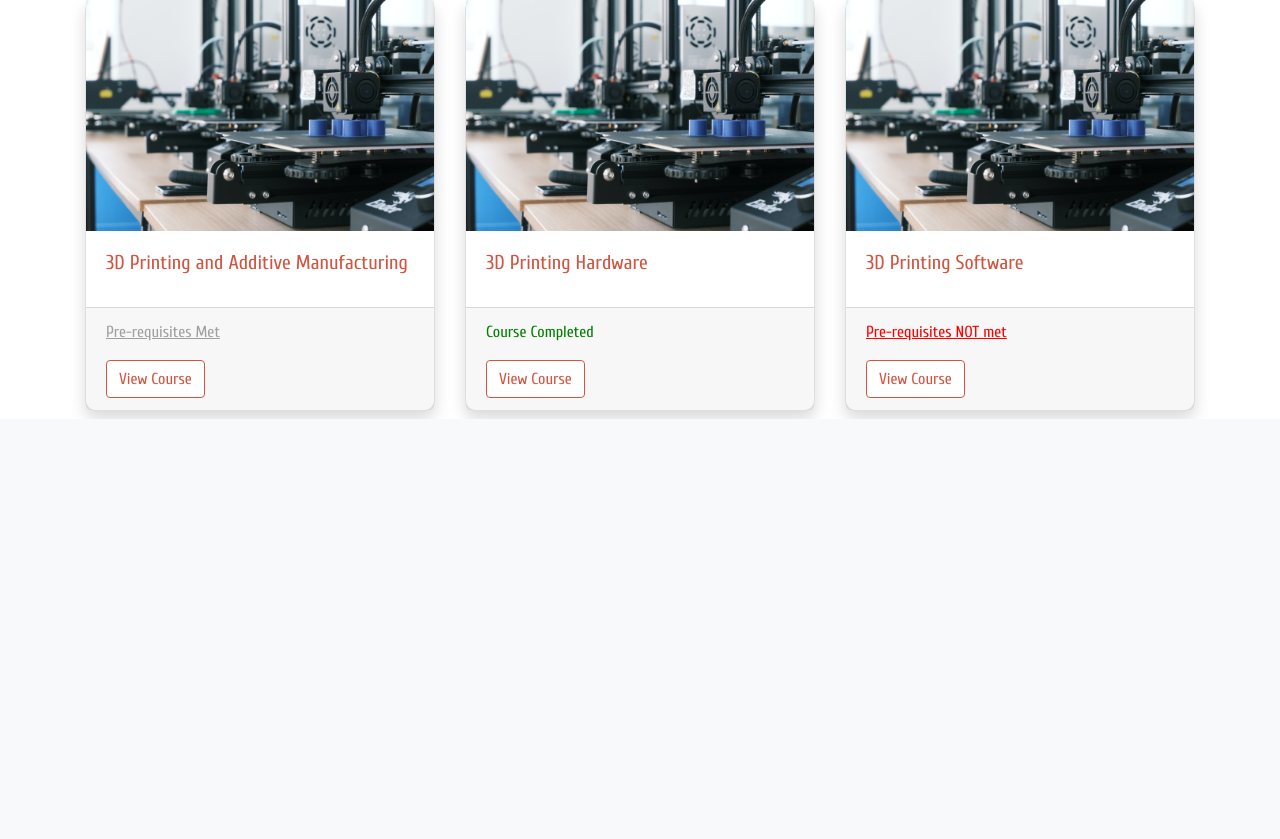
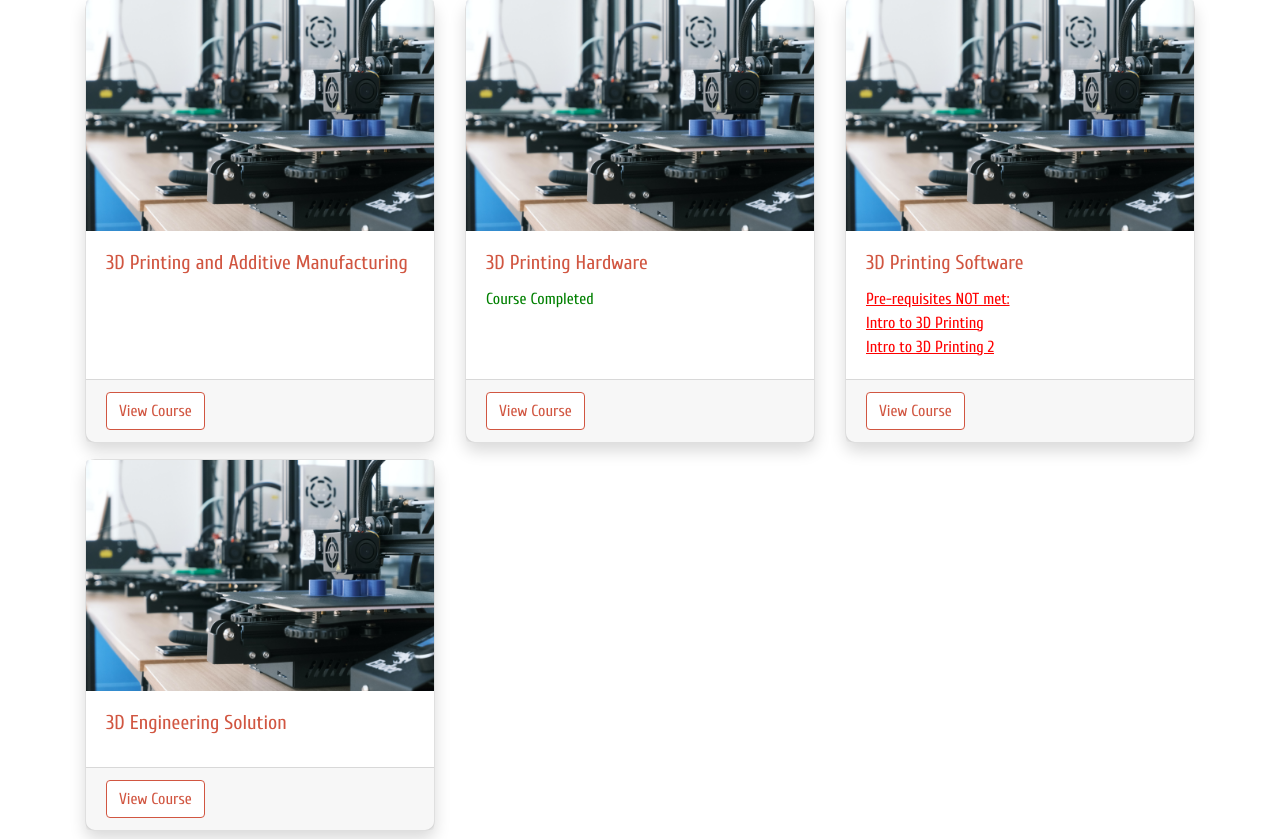
Before and after one commit to Elginrspx/IS212-SPM, a PHP site: page /home.php in a window 1280 px wide. Shown: the part 446-1285 px from the top of the page. Before the commit the page ends 865 px from the top, so only its background shows below. Run offline with PHP 8.4, Linux system fonts and the light colour scheme.

Commit message:
SG-43 Adjustment according to Design Change
Removal of 'Pre-requisite met' lines

```diff
--- a/css/stylesheet.css
+++ b/css/stylesheet.css
@@ -99,7 +99,18 @@ a.current {
 /*#region xxx */
 /*#endregion */
 
-/*#region xxx */
+/*#region Course Status */
+/* Class for Course Completed */
+.courseStatus1 {
+  color: green;
+}
+
+/* Class for Pre-requisite Not Met*/
+.courseStatus2 {
+  color: red;
+  text-decoration: underline;
+}
+
 /*#endregion */
 
 /*#region Timeline */
@@ -165,22 +176,7 @@ a.current {
   border-color: #d15641;
 }
 
-/* Class for Pre-requisite Met */
-.courseStatus1 {
-  color: #a0a0a0;
-  text-decoration: underline;
-}
 
-/* Class for Course Completed */
-.courseStatus2 {
-  color: green;
-}
-
-/* Class for Pre-requisite Not Met*/
-.courseStatus3 {
-  color: red;
-  text-decoration: underline;
-}
 
 .card {
   border-radius: 10px;
--- a/home.php
+++ b/home.php
@@ -67,9 +67,15 @@
                     <img class="card-img-top" src="images/sample.png">
                     <div class="card-body">
                         <h5 class="card-title color-orange">{{ course.title }}</h5>
+                        <div v-if="course.status == 'Course Completed'">
+                            <p class="card-text courseStatus1">Course Completed</p>
+                        </div>
+                        <div v-else-if="course.status == 'Pre-requisites NOT met'">
+                            <p class="card-text courseStatus2 mb-0">Pre-requisites NOT met:</p>
+                            <p v-for="prereqCourse in course.prerequisites" class="card-text courseStatus2 m-0">{{ prereqCourse }}</p>
+                        </div>
                     </div>
                     <div class="card-footer">
-                        <p class="card-text" v-bind:class="statusClass(course.status)">{{ course.status }}</p>
                         <a href="#" class="btn btn-default btn-md active" role="button" aria-pressed="true">View Course</a>
                     </div>
                 </div>
@@ -77,12 +83,10 @@
             `,
             methods: {
                 statusClass: function(status) {
-                    if (status == "Pre-requisites Met") {
+                    if (status == "Course Completed") {
                         return "courseStatus1"
-                    } else if (status == "Course Completed") {
+                    } else {
                         return "courseStatus2"
-                    } else {
-                        return "courseStatus3"
                     }
                 }
             }
@@ -94,17 +98,26 @@
                 courses: [{
                         id: 0,
                         title: '3D Printing and Additive Manufacturing',
-                        status: 'Pre-requisites Met'
+                        status: 'Pre-requisites Met',
+                        prerequisites: ["Intro to 3D Printing", "Intro to 3D Printing 2"]
                     },
                     {
                         id: 1,
                         title: '3D Printing Hardware',
-                        status: 'Course Completed'
+                        status: 'Course Completed',
+                        prerequisites: ["Intro to 3D Printing", "Intro to 3D Printing 2"]
                     },
                     {
                         id: 2,
                         title: '3D Printing Software',
-                        status: 'Pre-requisites NOT met'
+                        status: 'Pre-requisites NOT met',
+                        prerequisites: ["Intro to 3D Printing", "Intro to 3D Printing 2"]
+                    },
+                    {
+                        id: 2,
+                        title: '3D Engineering Solution',
+                        status: 'Pre-requisites Met',
+                        prerequisites: []
                     }
                 ]
             }
```
